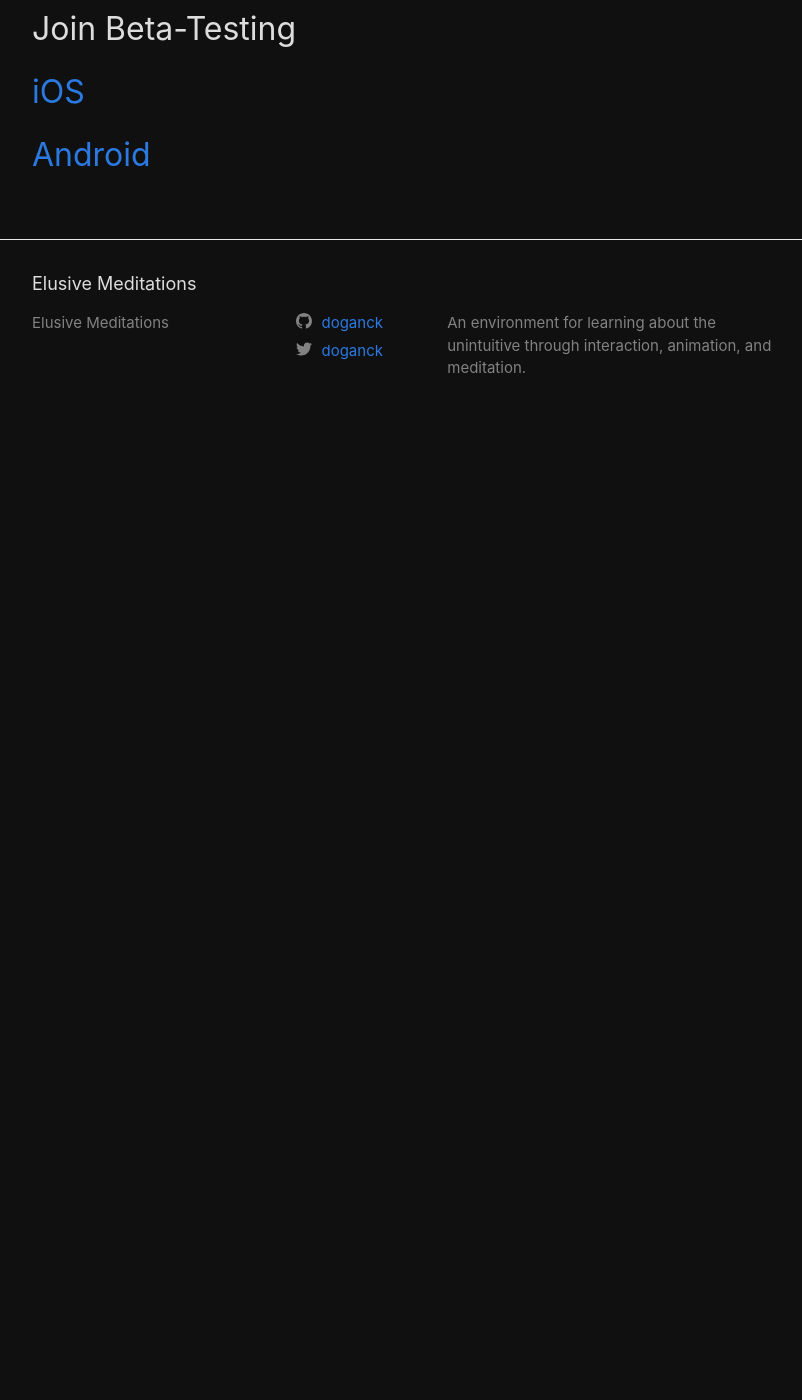
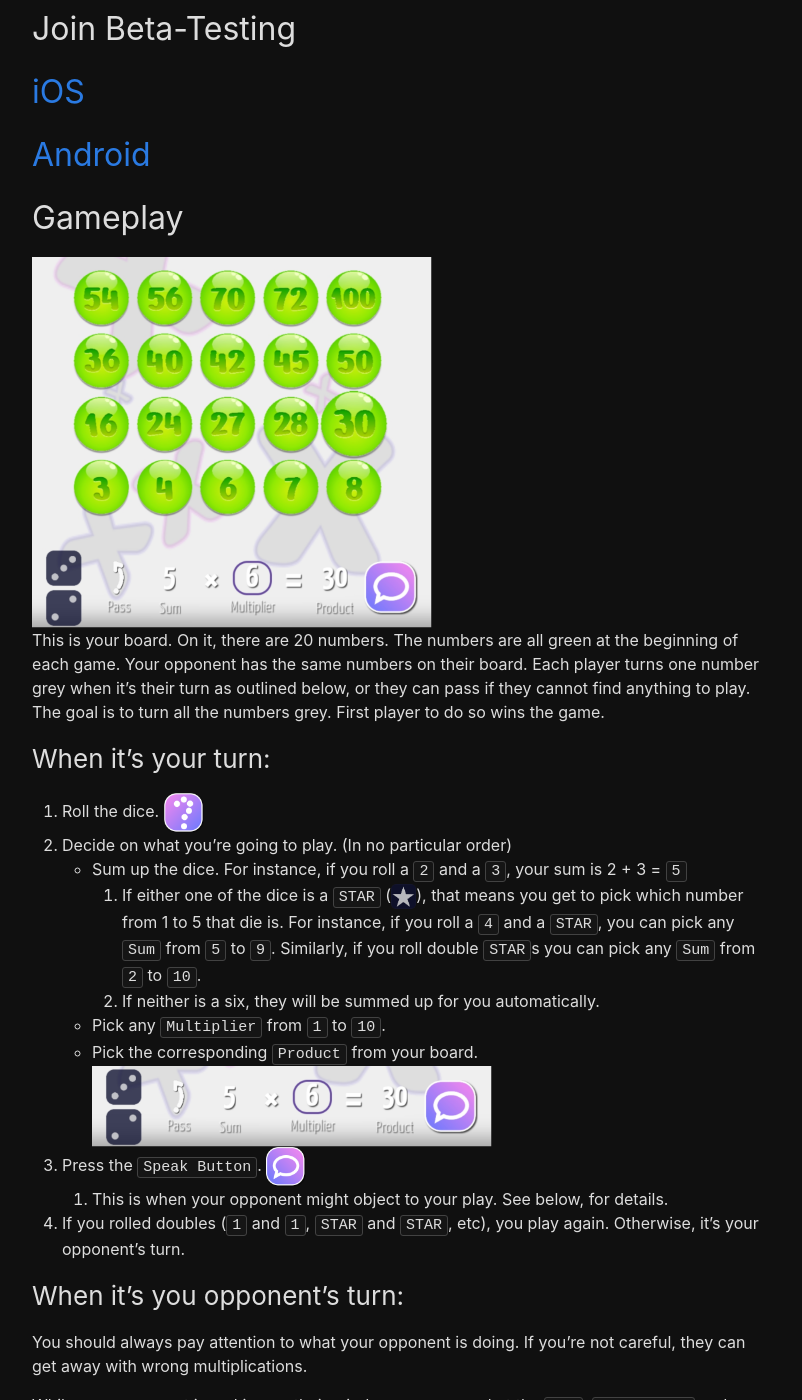
Before and after one commit to DoganCK/em, a Jekyll site: the page built from _posts/2021-02-16-zyzzer-beta.md, in a window 1280 px wide and 1400 px high, scrolled down 1343 px. Shown: the whole window, without its empty margins (238-1040 px from the left). Built offline with Jekyll 4.4.1, drawn with Linux system fonts in a browser that asks for light colours; before the commit the page ends 1783 px from its top, so only the background shows below that; some of the changed text lies outside the part shown.

Commit message:
zyzzer instructions

```diff
--- a/_posts/2021-02-16-zyzzer-beta.md
+++ b/_posts/2021-02-16-zyzzer-beta.md
@@ -9,13 +9,44 @@ image: /assets/img/zyzzer-feature.png
 
 ## Description
 Zyzzer is a fun and engaging way to learn times tables. It allows learners like you from all over the world to compete against each other. To do so, you not only need to do the multiplications in your head but also pay close attention to what your opponent is doing. If you are quick and catch them make a mistake, you can press the Zyzzer and they will have to pay a penalty!
-
 ## Screen Captures
-<img src="/assets/img/zyzzer-cap1.jpg" alt="Screen capture #1" width="200"/>
-<img src="/assets/img/zyzzer-cap2.jpg" alt="Screen capture #1" width="200"/>
-<img src="/assets/img/zyzzer-cap3.jpg" alt="Screen capture #1" width="200"/>
+<img src="/assets/img/zyzzer-0.9.17/cap1.jpg" alt="Screen capture #1" width="200"/>
+<img src="/assets/img/zyzzer-0.9.17/cap2.jpg" alt="Screen capture #1" width="200"/>
+<img src="/assets/img/zyzzer-0.9.17/cap3.jpg" alt="Screen capture #1" width="200"/>
 
 
 ## Join Beta-Testing
 ## [iOS](https://testflight.apple.com/join/BDNstR8Q)
 ## [Android](https://play.google.com/store/apps/details?id=com.elusivemeditations.zyzm)
+
+
+## Gameplay
+<img src="/assets/img/zyzzer-0.9.17/board.png" alt="Roll Player Board" width="400"/>
+This is your board. On it, there are 20 numbers. The numbers are all green at the beginning of each game. Your opponent has the same numbers on their board. Each player turns one number grey when it's their turn as outlined below, or they can pass if they cannot find anything to play. The goal is to turn all the numbers grey. First player to do so wins the game.
+
+### When it's your turn:
+1. Roll the dice. <img src="/assets/img/zyzzer-0.9.17/throwdice.png" alt="Roll Dice Button" width="40"/>
+2. Decide on what you're going to play. (In no particular order)
+   * Sum up the dice. For instance, if you roll a `2` and a `3`, your sum is 2 + 3 = `5`
+      1. If either one of the dice is a `STAR` (<img src="/assets/img/zyzzer-0.9.17/dice6.png" alt="Roll Dice Button" width="25"/>), that means you get to pick which number from 1 to 5 that die is. For instance, if you roll a `4` and a `STAR`, you can pick any `Sum` from `5` to `9`. Similarly, if you roll double `STAR`s you can pick any `Sum` from `2` to `10`.
+      2. If neither is a six, they will be summed up for you automatically.
+   * Pick any `Multiplier` from `1` to `10`.
+   * Pick the corresponding `Product` from your board.
+    <img src="/assets/img/zyzzer-0.9.17/speech.png" alt="Speak Button" width="400"/>
+3. Press the `Speak Button`. <img src="/assets/img/zyzzer-0.9.17/speak.png" alt="Speak Button" width="40"/>
+   1. This is when your opponent might object to your play. See below, for details.
+4. If you rolled doubles (`1` and `1`, `STAR` and `STAR`, etc), you play again. Otherwise, it's your opponent's turn.
+
+### When it's you opponent's turn:
+
+You should always pay attention to what your opponent is doing. If you're not careful, they can get away with wrong multiplications.
+
+While your opponent is making up their mind, you can see what the `Sum`, `Multiplier` and `Product` they are planning to play.
+
+Once they press their `Speak Button` you have 5 seconds object if you think they made a mistake by pressing the `Zyzzer`. <img src="/assets/img/zyzzer-0.9.17/zyzzer.png" alt="the Zyzzer" width="40"/>
+
+If you were right and they were wrong, that means you made a _legal_ objection. In that case,
+1. Your opponent's last play is reverted,
+2. You get to select revert an additional number from their board using `the Remove Button`. <img src="/assets/img/zyzzer-0.9.17/remove.png" alt="remove Button" width="40"/>
+
+If you were wrong, that means you made a _illegal_ objection. In that case, they get to revert a number on your board. This also means if they illegally object to _your_ play, then you will get to revert a number on their baord!
```
Also changed, not shown: assets/img/zyzzer-0.9.17/board.png (added), assets/img/zyzzer-0.9.17/cap1.jpg (renamed from assets/img/zyzzer-cap1.jpg), assets/img/zyzzer-0.9.17/cap2.jpg (renamed from assets/img/zyzzer-cap2.jpg), assets/img/zyzzer-0.9.17/cap3.jpg (renamed from assets/img/zyzzer-cap3.jpg), assets/img/zyzzer-0.9.17/dice6.png (added), assets/img/zyzzer-0.9.17/remove.png (added), assets/img/zyzzer-0.9.17/speak.png (added), assets/img/zyzzer-0.9.17/speech.png (added), assets/img/zyzzer-0.9.17/throwdice.png (added), assets/img/zyzzer-0.9.17/zyzzer.png (added).
